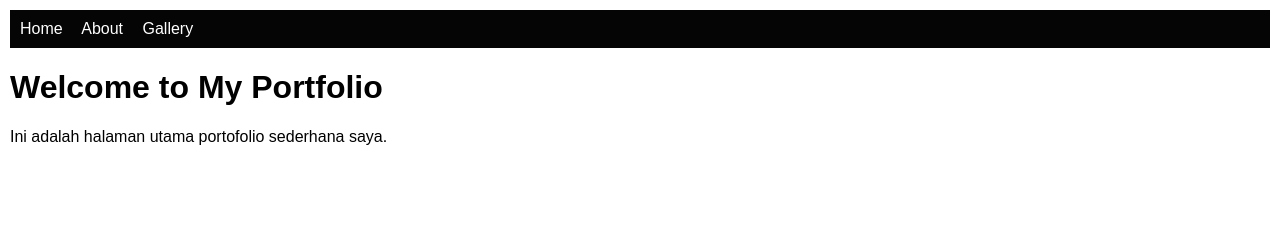
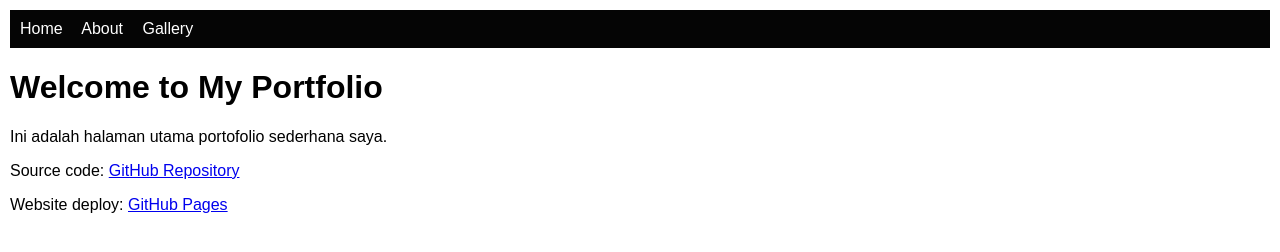
Before and after one commit to deoaryanggara/UTS, a plain HTML site: page index.html in a window 1280 px wide. Drawn offline with Linux system fonts and the light colour scheme.

Commit message:
Update index.html

```diff
--- a/index.html
+++ b/index.html
@@ -14,5 +14,9 @@
 </div>
     <h1>Welcome to My Portfolio</h1>
     <p>Ini adalah halaman utama portofolio sederhana saya.</p>
+<footer>
+    <p>Source code: <a href="YOUR_REPO_LINK" target="_blank">GitHub Repository</a></p>
+    <p>Website deploy: <a href="YOUR_DEPLOY_LINK" target="_blank">GitHub Pages</a></p>
+</footer>
 </body>
 </html>
```
